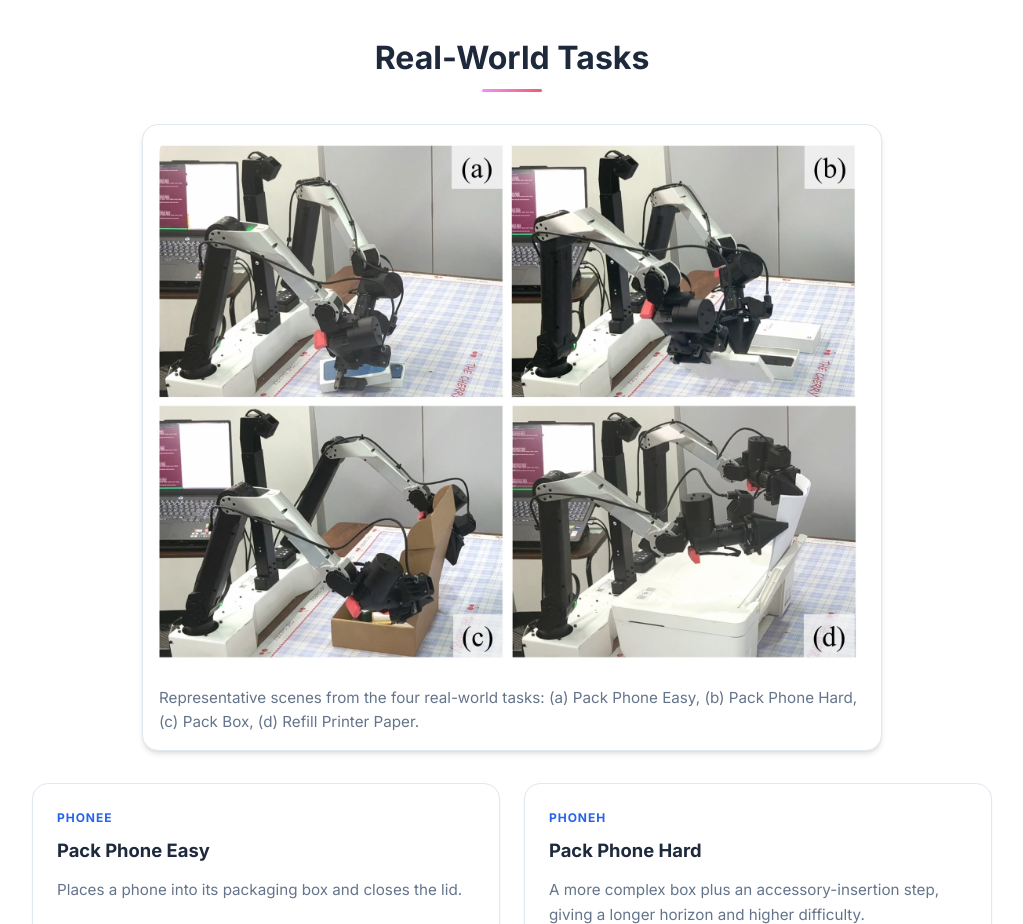
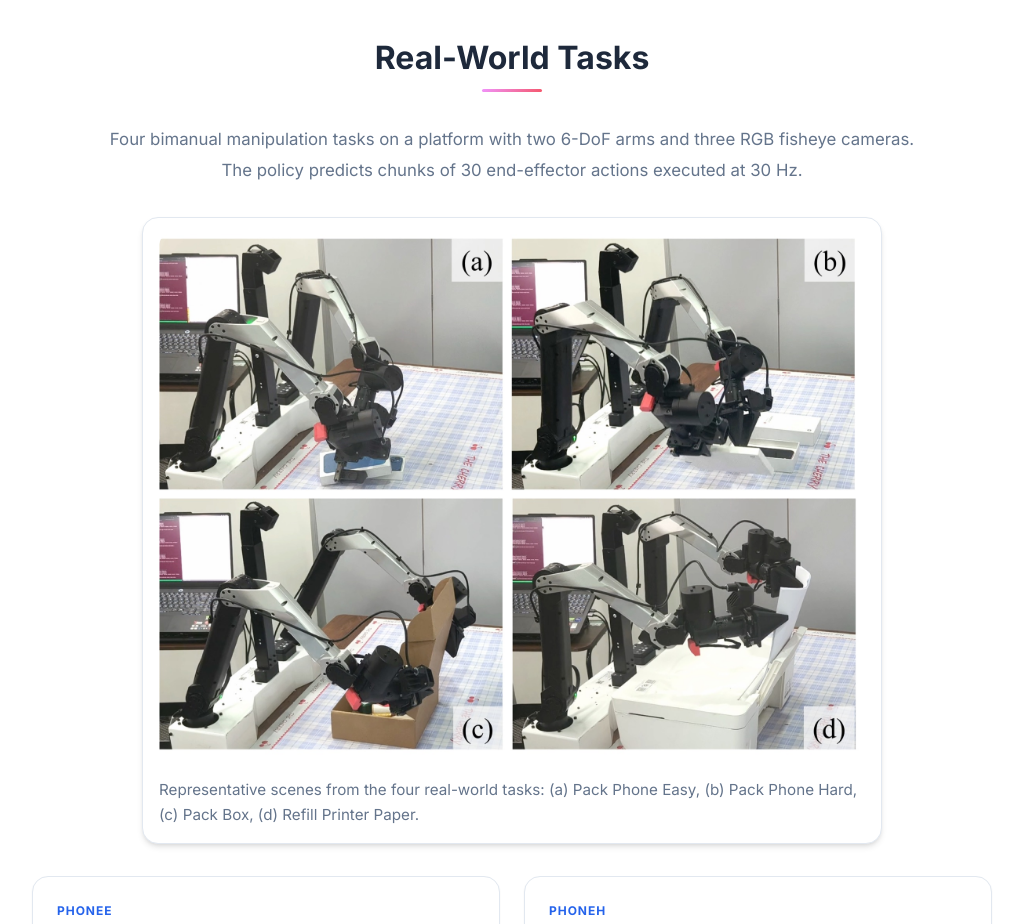
Before and after one commit to DissectVLA/DissectVLA, a plain HTML site: page index.html in a window 1280 px wide. Shown: the part 4600-5524 px from the top of the page, without its empty margins (128-1151 px from the left). Drawn offline with nearby package versions, Linux system fonts and the light colour scheme; some icons are missing.

Commit message:
modify text

```diff
--- a/index.html
+++ b/index.html
@@ -471,10 +471,10 @@
   <section class="section" id="tasks">
     <div class="container is-max-desktop">
       <h2 class="title is-3 has-text-centered">Real-World Tasks</h2>
-      <!-- <p class="section-lead has-text-centered">
+      <p class="section-lead has-text-centered">
         Four bimanual manipulation tasks on a platform with two 6-DoF arms and three RGB fisheye cameras. The policy
         predicts chunks of 30 end-effector actions executed at 30&nbsp;Hz.
-      </p> -->
+      </p>
 
       <figure class="paper-figure is-medium">
         <img src="static/images/realscene.jpg"
```
